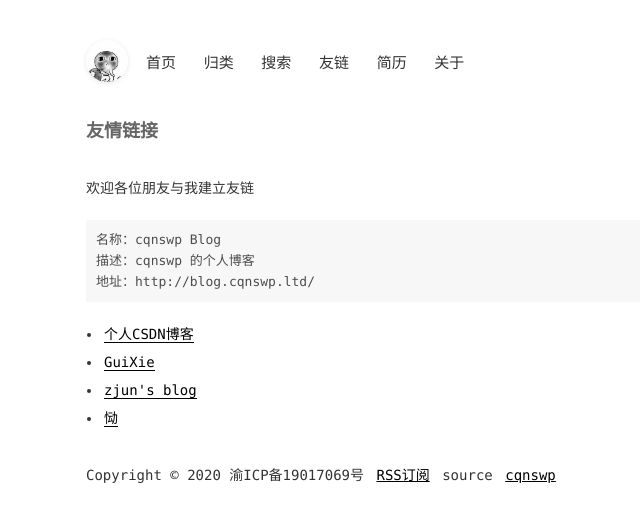
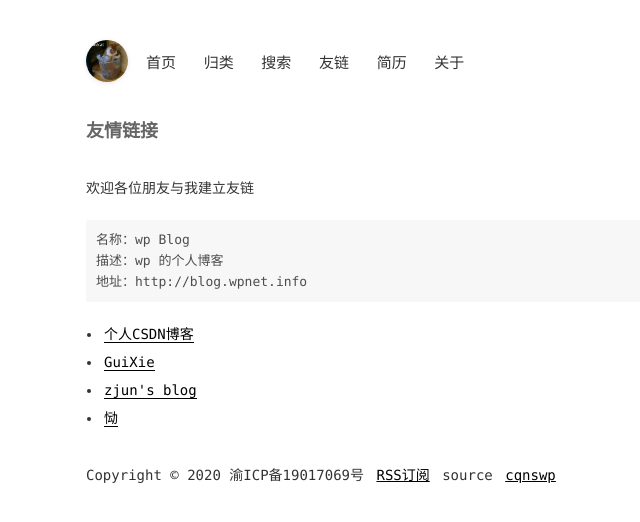
Before and after one commit to cqnswp/cqnswp.github.io, a Jekyll site: the page built from pages/links.md, in a window 1280 px wide. Shown: the top 522 px of the page, without its empty margins (228-868 px from the left). Built offline with Jekyll 4.4.1, drawn with Linux system fonts in a browser that asks for light colours; comment, search, counter and statistics services are not loaded.

Commit message:
域名更新

```diff
--- a/_config.yml
+++ b/_config.yml
@@ -1,10 +1,10 @@
 encoding: utf-8
 
 # SEO相关信息
-title: cqnswp Blog
-description: cqnswp 的个人博客
-keywords: cqnswp,Blog,Html,php
-author: cqnswp
+title: wp Blog
+description: wp 的个人博客
+keywords: wpnet,Blog,Html,php,cqnswp
+author: wp
 footerText: 'Copyright © 2020 渝ICP备19017069号'
 
 # 这些不要动
@@ -16,7 +16,7 @@ exclude: ['CNAME', 'README.md', 'LICENSE', '_site', 'dist', 'Gemfile', 'Gemfile.
 
 # 域名配置
 # baseurl配置,如果网站部署在根目录下的其他目录中，请设置为 /目录名
-domainUrl: 'http://blog.cqnswp.ltd/'
+domainUrl: 'http://blog.wpnet.info'
 baseurl: ''
 
 # 吐个槽地址，会在chat页面中重定向到该地址
--- a/_includes/script.html
+++ b/_includes/script.html
@@ -9,7 +9,7 @@
 <!-- 点击页面文字冒出特效 -->
 <script>
 ;(function(){
-  var textArr = ['富强', '民主', '文明', '和谐', '自由', '平等', '公正', '法治', '爱国', '敬业', '诚信', '友善']
+  var textArr = ['富强', '民主', '文明', '和谐', '自由', '平等', '公正', '法治', '爱国', '敬业', '诚信', '友善','❤但凌鑫']
   window.blog.initClickEffect(textArr)
 })()
 </script>
```
Also changed, not shown: static/img/logo.jpg.
